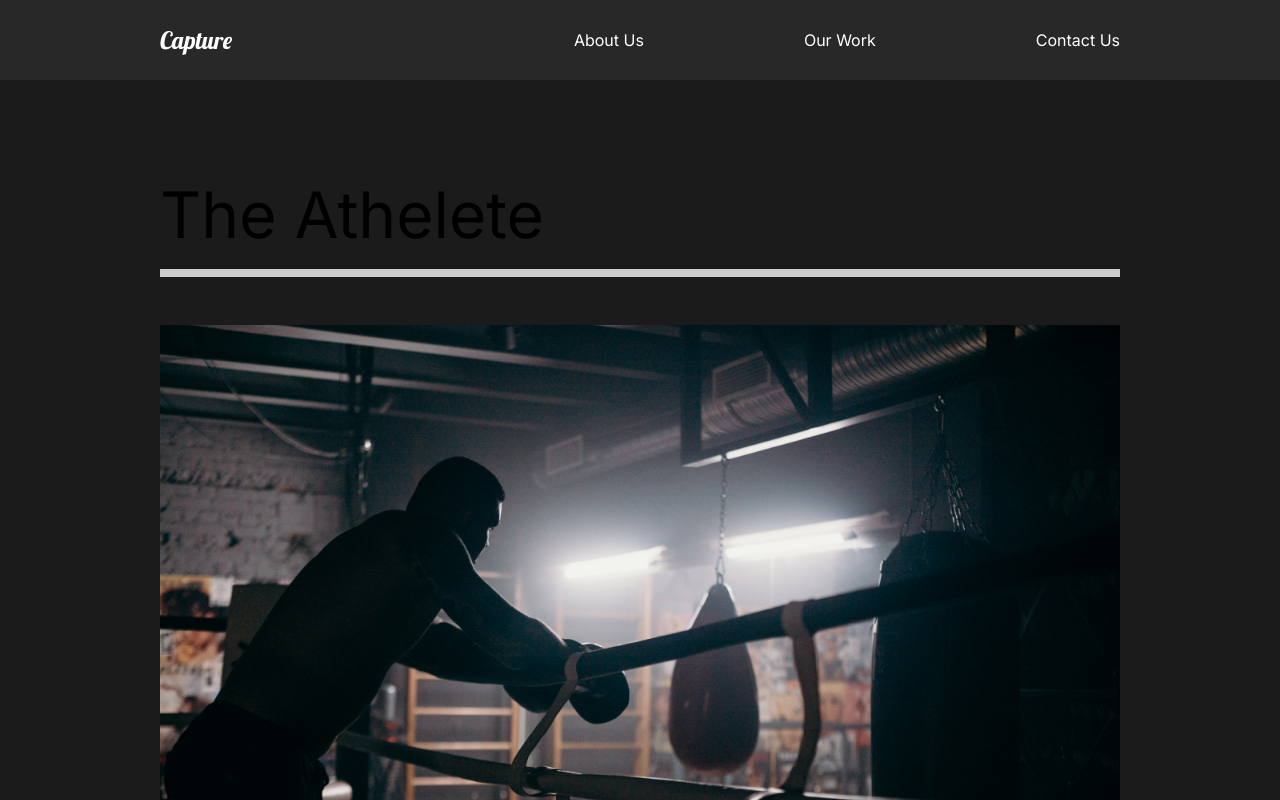
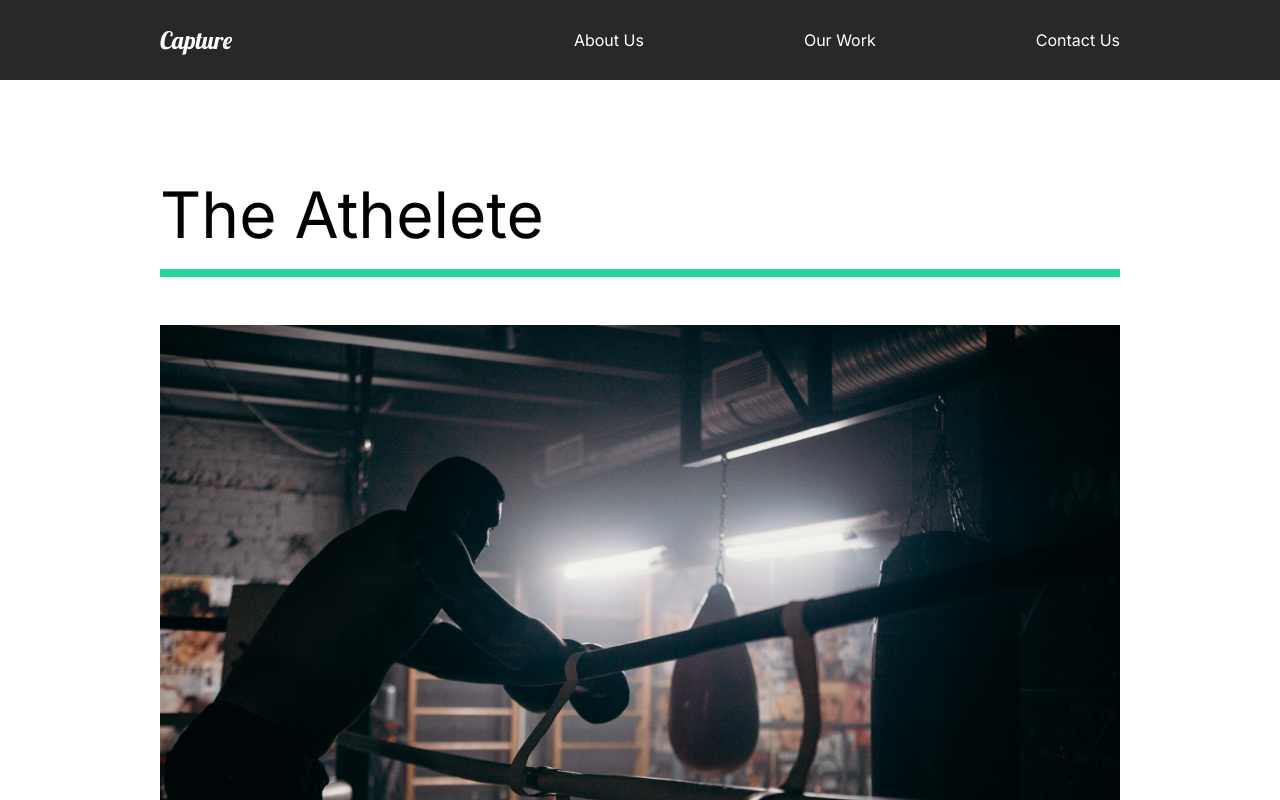
Before and after one commit to golandor/react-capture, a React (Create React App) app: page /work in a window 1280 px wide. Shown: the top 800 px of the page. Built offline with nearby package versions, Linux system fonts and the light colour scheme.

Commit message:
Styling and Toggle Component

```diff
--- a/public/index.html
+++ b/public/index.html
@@ -24,7 +24,7 @@
       work correctly both with client-side routing and a non-root public URL.
       Learn how to configure a non-root public URL by running `npm run build`.
     -->
-  <title>React App</title>
+  <title>Capture App</title>
 </head>
 
 <body>
--- a/src/App.js
+++ b/src/App.js
@@ -8,14 +8,19 @@
 import GlobalStyle from "./components/GlobalStyle";
 import Nav from "./components/Nav";
 
-import { Switch, Route } from "react-router-dom";
+import { Switch, Route, useLocation } from "react-router-dom";
+
+// allows components to animate out when they're removed from the React tree
+import { AnimatePresence } from "framer-motion";
 
 function App() {
+  const location = useLocation();
   return (
     <div className="App">
       <GlobalStyle />
       <Nav />
-      <Switch>
+      <AnimatePresence exitBeforeEnter>
+        <Switch location={location} key={location.pathname}>
           <Route path="/" exact>
             <AboutUs />
           </Route>
@@ -29,6 +34,7 @@
             <ContactUs />
           </Route>
         </Switch>
+      </AnimatePresence>
     </div>
   );
 }
--- /dev/null
+++ b/src/animation.js
@@ -0,0 +1,91 @@
+export const pageAnimation = {
+  hidden: {
+    opacity: 0,
+    y: 300,
+  },
+  show: {
+    opacity: 1,
+    y: 0,
+    transition: {
+      duration: 0.5,
+      when: "beforeChildren",
+      staggerChildren: 0.25,
+    },
+  },
+  exit: {
+    opacity: 0,
+    // y: 300,
+    transition: {
+      duration: 0.5,
+    },
+  },
+};
+
+export const titleanimation = {
+  hidden: { y: 200 },
+  show: {
+    y: 0,
+    transition: {
+      duration: 0.75,
+      ease: "easeOut",
+    },
+  },
+};
+
+export const fade = {
+  hidden: { opacity: 0 },
+  show: {
+    opacity: 1,
+    transition: {
+      duration: 0.75,
+      ease: "easeOut",
+    },
+  },
+};
+
+export const photoAnimation = {
+  hidden: {
+    scale: 1.5,
+    opacity: 0,
+  },
+  show: {
+    opacity: 1,
+    scale: 1,
+    transition: {
+      duration: 0.75,
+      ease: "easeOut",
+    },
+  },
+};
+
+export const lineAnimation = {
+  hidden: {
+    width: "0%",
+  },
+  show: {
+    width: "100%",
+    transition: {
+      duration: 1,
+    },
+  },
+};
+
+export const slider = {
+  hidden: {
+    x: "-130%",
+    skew: "45deg",
+  },
+  show: {
+    x: "100%",
+    skew: "0deg",
+    transition: {
+      duration: 1,
+      ease: "easeOut",
+    },
+  },
+};
+
+export const sliderContainer = {
+  hidden: { opacity: 1 },
+  show: { opacity: 1, transition: { staggerChildren: 0.15, ease: "easeOut" } },
+};
--- a/src/components/FaqSection.js
+++ b/src/components/FaqSection.js
@@ -1,8 +1,11 @@
-import React from "react";
+import React, { useState } from "react";
 
-//Styles
+import Toggle from "./Toggle";
+
 import styled from "styled-components";
 import { About } from "../styles";
+
+import { AnimateSharedLayout } from "framer-motion";
 
 const FaqSection = () => {
   return (
@@ -10,8 +13,8 @@
       <h2>
         Any Questions <span>FAQ</span>
       </h2>
-      <div className="question">
-        <h4>How Do I Start?</h4>
+      <AnimateSharedLayout>
+        <Toggle title="How Do I Start?">
           <div className="answer">
             <p>Lorem ipsum dolor sit amet.</p>
             <p>
@@ -19,10 +22,8 @@
               adipisicing elit. Libero, nisi.
             </p>
           </div>
-        <div className="faq-line"></div>
-      </div>
-      <div className="question">
-        <h4>Daily Schedule</h4>
+        </Toggle>
+        <Toggle title="Daily Schedule">
           <div className="answer">
             <p>Lorem ipsum dolor sit amet.</p>
             <p>
@@ -30,10 +31,8 @@
               adipisicing elit. Libero, nisi.
             </p>
           </div>
-        <div className="faq-line"></div>
-      </div>
-      <div className="question">
-        <h4>Different Payment Methods</h4>
+        </Toggle>
+        <Toggle title="Different Payment Methods">
           <div className="answer">
             <p>Lorem ipsum dolor sit amet.</p>
             <p>
@@ -41,10 +40,8 @@
               adipisicing elit. Libero, nisi.
             </p>
           </div>
-        <div className="faq-line"></div>
-      </div>
-      <div className="question">
-        <h4>What product do you offer?</h4>
+        </Toggle>
+        <Toggle title="What product do you offer?">
           <div className="answer">
             <p>Lorem ipsum dolor sit amet.</p>
             <p>
@@ -52,7 +49,8 @@
               adipisicing elit. Libero, nisi.
             </p>
           </div>
-      </div>
+        </Toggle>
+      </AnimateSharedLayout>
     </Faq>
   );
 };
@@ -72,7 +70,7 @@
     margin: 2rem 0rem;
     width: 100%;
   }
-  .qustion {
+  .question {
     padding: 3rem 0rem;
     cursor: pointer;
   }
--- /dev/null
+++ b/src/components/Toggle.js
@@ -0,0 +1,18 @@
+import React, { useState } from "react";
+
+import { motion } from "framer-motion";
+
+const Toggle = ({ children, title }) => {
+  const [toggle, setToggle] = useState(true);
+  return (
+    <motion.div layout onClick={() => setToggle(!toggle)}>
+      <motion.h4 layout className="question">
+        {title}
+      </motion.h4>
+      {toggle ? children : ""}
+      <div className="faq-line"></div>
+    </motion.div>
+  );
+};
+
+export default Toggle;
--- /dev/null
+++ b/src/components/Wave.js
@@ -0,0 +1,31 @@
+import React from "react";
+import styled from "styled-components";
+import { motion } from "framer-motion";
+
+const Wave = () => {
+  return (
+    <WaveSvg
+      viewBox="0 0 1440 363"
+      fill="none"
+      xmlns="http://www.w3.org/2000/svg"
+    >
+      <motion.path
+        initial={{ pathLength: 0, pathOffset: 1 }}
+        animate={{ pathLength: 1, pathOffset: 0 }}
+        transition={{ duration: 1 }}
+        d="M1440 27.4774C1352.73 19.8184 1122.41 49.0556 899.331 227.276C620.48 450.052 354.282 355.647 170.328 185.318C23.165 49.0556 -4.21721 8.32998 0.487081 5"
+        stroke="#D96ED4"
+        strokeOpacity="0.5"
+        strokeWidth="10"
+      />
+    </WaveSvg>
+  );
+};
+
+const WaveSvg = styled.svg`
+  position: absolute;
+  left: 0;
+  z-index: 1;
+`;
+
+export default Wave;
--- a/src/pages/AboutUs.js
+++ b/src/pages/AboutUs.js
@@ -5,13 +5,21 @@
 import ServicesSection from "../components/ServicesSection";
 import FaqSection from "../components/FaqSection";
 
+import { motion } from "framer-motion";
+import { pageAnimation } from "../animation";
+
 const AboutUs = () => {
   return (
-    <>
+    <motion.div
+      exit="exit"
+      variants={pageAnimation}
+      initial="hidden"
+      animate="show"
+    >
       <AboutSection />
       <ServicesSection />
       <FaqSection />
-    </>
+    </motion.div>
   );
 };
 export default AboutUs;
--- a/src/pages/ContactUs.js
+++ b/src/pages/ContactUs.js
@@ -1,10 +1,19 @@
 import React from "react";
+
+import { motion } from "framer-motion";
+import { pageAnimation } from "../animation";
 
 const ContactUs = () => {
   return (
-    <div>
+    <motion.div
+      exit="exit"
+      variants={pageAnimation}
+      initial="hidden"
+      animate="show"
+      style={{ background: "#fff" }}
+    >
       <h1>Contact</h1>
-    </div>
+    </motion.div>
   );
 };
 
--- a/src/pages/MovieDetail.js
+++ b/src/pages/MovieDetail.js
@@ -2,6 +2,9 @@
 import styled from "styled-components";
 import { useHistory } from "react-router-dom";
 import { MovieState } from "../MovieState";
+
+import { motion } from "framer-motion";
+import { pageAnimation } from "../animation";
 
 const MovieDetail = () => {
   const history = useHistory();
@@ -17,7 +20,12 @@
   return (
     <>
       {movie && (
-        <Details>
+        <Details
+          exit="exit"
+          variants={pageAnimation}
+          initial="hidden"
+          animate="show"
+        >
           <HeadLine>
             <h2>{movie.title}</h2>
             <img src={movie.mainImg} alt="movie" />
@@ -36,7 +44,7 @@
   );
 };
 
-const Details = styled.div`
+const Details = styled(motion.div)`
   color: white;
 `;
 
--- a/src/pages/OurWork.js
+++ b/src/pages/OurWork.js
@@ -7,14 +7,39 @@
 import styled from "styled-components";
 import { Link } from "react-router-dom";
 
+import { motion } from "framer-motion";
+import {
+  pageAnimation,
+  fade,
+  photoAnimation,
+  lineAnimation,
+  slider,
+  sliderContainer,
+} from "../animation";
+
 const OurWork = () => {
   return (
-    <Work>
+    <Work
+      exit="exit"
+      variants={pageAnimation}
+      initial="hidden"
+      animate="show"
+      style={{ background: "#fff" }}
+    >
+      <motion.div variants={sliderContainer}>
+        <Frame1 variants={slider}></Frame1>
+        <Frame2 variants={slider}></Frame2>
+        <Frame3 variants={slider}></Frame3>
+        <Frame4 variants={slider}></Frame4>
+      </motion.div>
+
       <Movie>
-        <h2>The Athelete</h2>
-        <div className="line"></div>
+        <motion.h2 variants={fade}>The Athelete</motion.h2>
+        <motion.div variants={lineAnimation} className="line"></motion.div>
         <Link to="/work/the-athlete">
-          <img src={athlete} alt="athlete" />
+          <Hide>
+            <motion.img variants={photoAnimation} src={athlete} alt="athlete" />
+          </Hide>
         </Link>
       </Movie>
       <Movie>
@@ -35,7 +60,7 @@
   );
 };
 
-const Work = styled.div`
+const Work = styled(motion.div)`
   min-height: 100vh;
   overflow: hidden;
   padding: 5rem 10rem;
@@ -47,7 +72,7 @@
   padding-bottom: 10rem;
   .line {
     height: 0.5rem;
-    background: #cccccc;
+    background: #23d997;
     margin-bottom: 3rem;
   }
   img {
@@ -56,5 +81,27 @@
     object-fit: cover;
   }
 `;
+const Hide = styled.div`
+  overflow: hidden;
+`;
+
+const Frame1 = styled(motion.div)`
+  position: fixed;
+  left: 0;
+  top: 10%;
+  width: 100%;
+  height: 100vh;
+  background: #fffebf;
+  z-index: 2;
+`;
+const Frame2 = styled(Frame1)`
+  background: #ff8ebf;
+`;
+const Frame3 = styled(Frame1)`
+  background: #8ed2ff;
+`;
+const Frame4 = styled(Frame1)`
+  background: #8effa0;
+`;
 
 export default OurWork;
--- a/src/styles.js
+++ b/src/styles.js
@@ -13,6 +13,7 @@
 export const Description = styled.div`
   flex: 1;
   padding-right: 5rem;
+  z-index: 2;
   h2 {
     font-weight: lighter;
   }
@@ -21,6 +22,7 @@
 export const Image = styled.div`
   flex: 1;
   overflow: hidden;
+  z-index: 2;
   img {
     width: 100%;
     height: 80vh;
```
Also changed, not shown: src/components/AboutSection.js (+38 -10 lines). Lines whose indentation alone changed are shown as unchanged.
